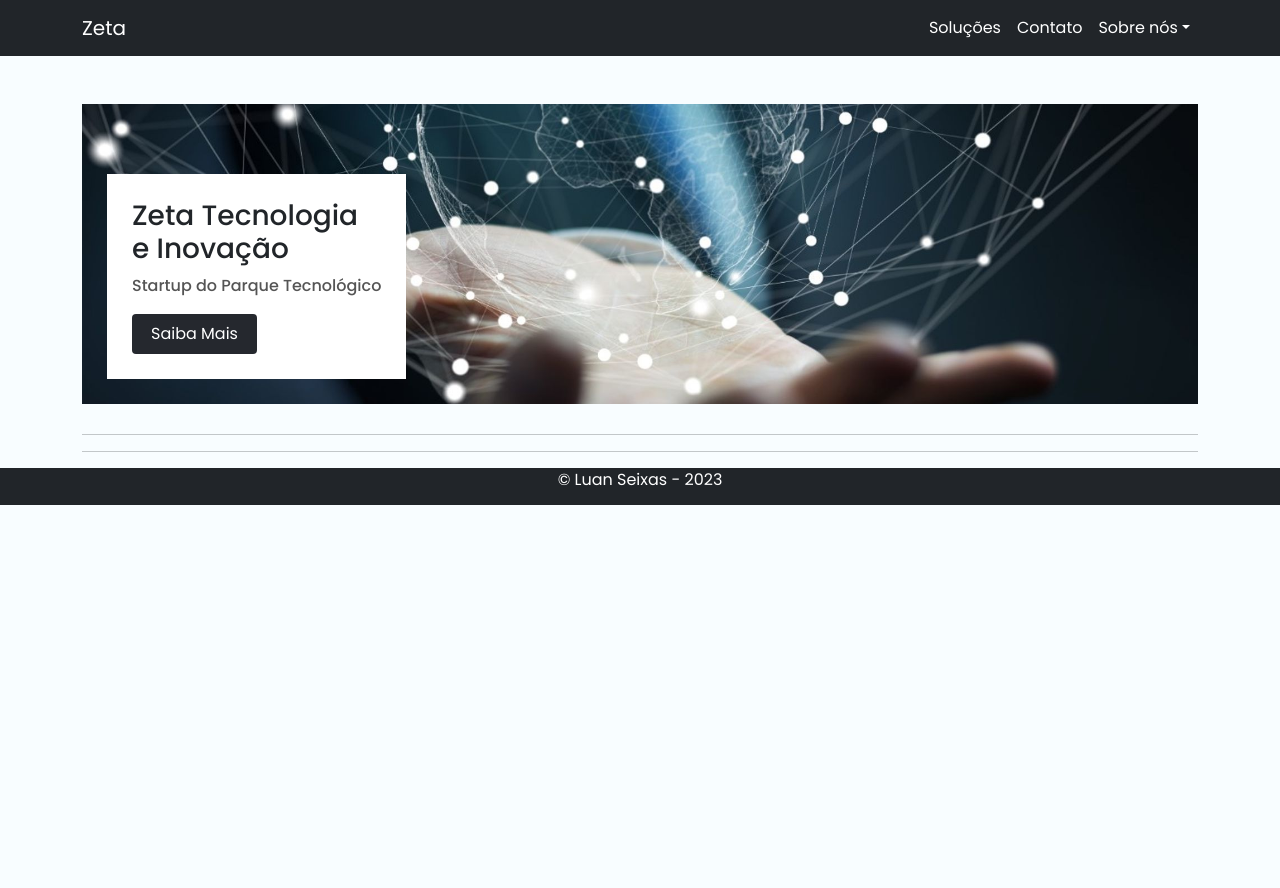
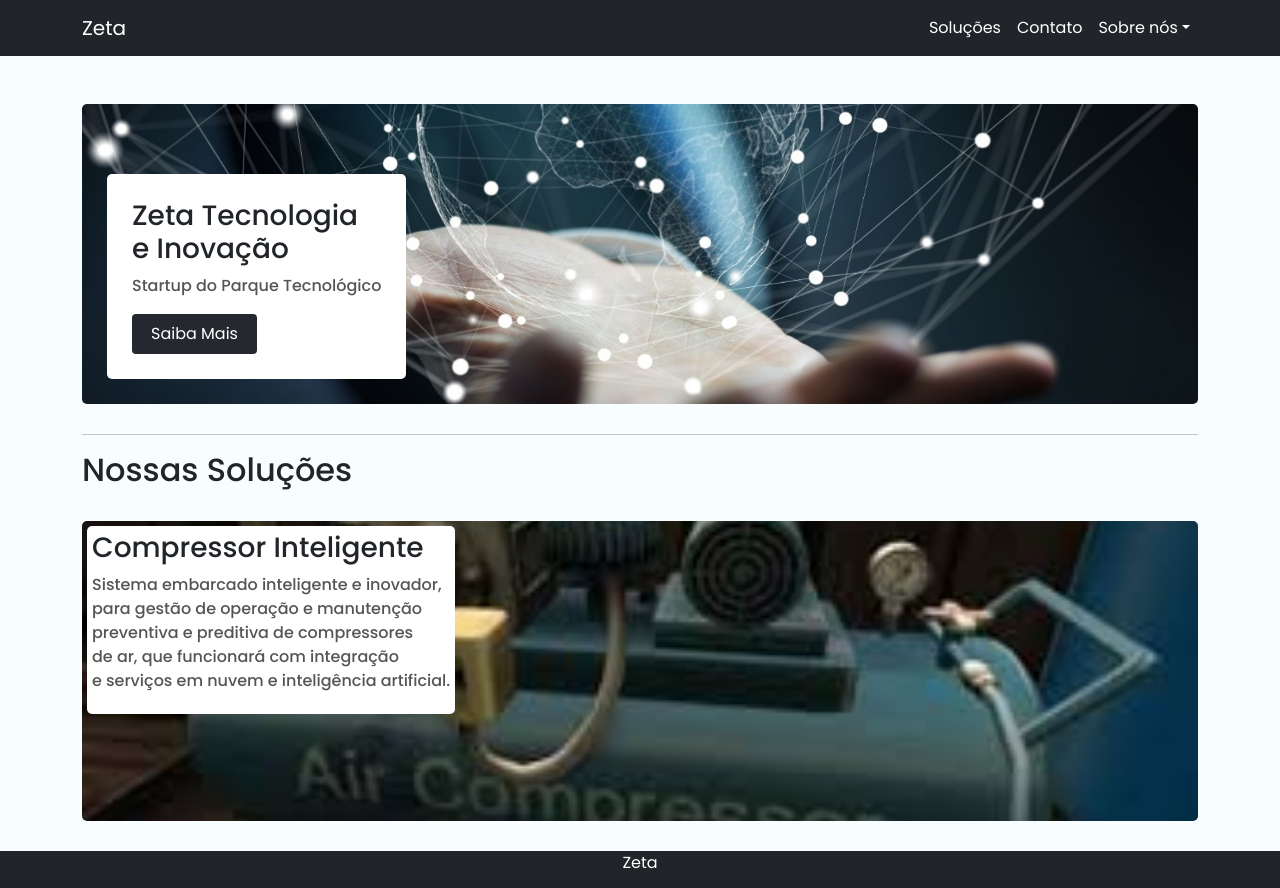
Before and after one commit to seixasluan/frontend-zeta, a React (Vite) app: page /solucoes in a window 1280 px wide. Before the commit the page ends 800 px from the top, so only its background shows below. Built offline with nearby package versions, Linux system fonts and the light colour scheme.

Commit message:
ajusting

```diff
--- a/src/pages/Contato.tsx
+++ b/src/organisms/Contato/Contato.tsx
@@ -1,11 +1,12 @@
 import { useState } from 'react';
-import { Col, Button, Modal, ModalBody, ModalFooter, ModalHeader,  Form, FormGroup, Input, Label } from 'reactstrap';
+import { Col, Button, Modal, ModalBody, ModalFooter, ModalHeader, Form, FormGroup, Input, Label } from 'reactstrap';
 
 const Contato = () => {
 
     function sendMesage() {
         const [modal, setModal] = useState(false);
         const toggle = () => setModal(!modal);
+
         return (
             <div className="container contato">
                 <Form>
@@ -18,6 +19,7 @@ const Contato = () => {
                             id='Name'
                             name='Name'
                             placeholder='Ex: Jõao da Silva'
+                            required={true}
                         />
                     </FormGroup>
                     <FormGroup>
@@ -29,6 +31,7 @@ const Contato = () => {
                             name="Email"
                             placeholder="exemplo@exemplo.com"
                             type="email"
+                            required={true}
                         />
                     </FormGroup>
                     <FormGroup>
@@ -40,6 +43,7 @@ const Contato = () => {
                             name="Telephone"
                             placeholder="Ex: +55 (12) 99999-9999"
                             type="tel"
+                            required={true}
                         />
                     </FormGroup>
                     <FormGroup row>
@@ -52,6 +56,7 @@ const Contato = () => {
                                 name="TextArea"
                                 placeholder="Menssagem que deseja enviar."
                                 type="textarea"
+                                required={true}
                             />
                         </Col>
                     </FormGroup>
@@ -63,7 +68,7 @@ const Contato = () => {
                             <Modal isOpen={modal} toggle={toggle}>
                                 <ModalHeader toggle={toggle}>Menssagem Enviada!</ModalHeader>
                                 <ModalBody>
-                                        Sua mensagem foi enviada com sucesso!
+                                    Sua mensagem foi enviada com sucesso! <br />
                                 </ModalBody>
                                 <ModalFooter>
                                     <Button color="primary" onClick={toggle}>
@@ -75,7 +80,8 @@ const Contato = () => {
                     </FormGroup>
                 </Form>
             </div>
-    )};
+        )
+    };
     //@ts-ignore
     return sendMesage();
 }
--- a/src/organisms/Footer/index.tsx
+++ b/src/organisms/Footer/Footer.tsx
@@ -2,7 +2,7 @@ const Footer = () => {
     return(
 
      <div className='footer-block bg-dark position-relative'>
-        <footer className="">© Luan Seixas - 2023</footer>
+        <footer className="">Zeta</footer>
      </div>
 
 )}
--- a/src/organisms/Main/Main.tsx
+++ b/src/organisms/Main/Main.tsx
@@ -8,10 +8,9 @@ const Main = () => {
                     <div className="main-image-info">
                         <h3>Zeta Tecnologia <br/> e Inovação</h3>
                         <p className="secondary-color">Startup do Parque Tecnológico</p>
-                        <a href="sobre-nos" className="btn">Saiba Mais</a>
+                        <a href="quem-somos" className="btn">Saiba Mais</a>
                     </div>
                 </div>
-                <hr />
                 <hr />
             </div>
         </section>
--- a/src/pages/ErrorPage.tsx
+++ b/src/pages/ErrorPage.tsx
@@ -1,11 +1,8 @@
-import React from "react";
-
 const ErrorPage = () => {
     return (
         <div className="container">
             <h2>Error 404!</h2>
             <p>Essa página não existe ou não foi encontrada!</p>
-
         </div>
     );
 };
--- a/src/pages/Home.tsx
+++ b/src/pages/Home.tsx
@@ -1,5 +1,5 @@
-import Header from "../organisms/Header";
-import Footer from "../organisms/Footer";
+import Header from "../organisms/Header/Header";
+import Footer from "../organisms/Footer/Footer";
 import Main from "../organisms/Main/Main";
 import { Outlet } from "react-router-dom";
 
--- /dev/null
+++ b/src/pages/SobreNos.tsx
@@ -0,0 +1,17 @@
+import React from 'react'
+import Footer from '../organisms/Footer/Footer';
+import Header from '../organisms/Header/Header'
+
+const SobreNos = () => {
+  return (
+    <>
+        <Header />
+        <div className='container'>
+
+        </div>
+        <Footer />
+    </>
+  );
+}
+
+export default SobreNos
--- /dev/null
+++ b/src/pages/Solucoes.tsx
@@ -0,0 +1,22 @@
+import React from 'react';
+
+const Solucoes = () => {
+  return (
+    <section className='container' id='main-image-container'>
+        <h2>Nossas Soluções</h2> <br />
+        <div className='about-image center-image'>
+            <div className='about-image-info'>
+                <h3>Compressor Inteligente</h3>
+                <p className="secondary-color2">
+                    Sistema embarcado inteligente e inovador,<br /> para gestão de operação
+                    e manutenção <br /> preventiva e preditiva de compressores <br /> de ar,
+                    que funcionará com integração <br />e serviços em nuvem
+                    e inteligência artificial.
+                </p>
+            </div>
+        </div>
+    </section>
+  );
+};
+
+export default Solucoes;
--- a/src/styles/global.ts
+++ b/src/styles/global.ts
@@ -66,19 +66,22 @@ const globalStyle = createGlobalStyle`
 
  .main-image{
       height: 300px;
+      border-radius: 5px;
       background-image: url('./src/assets/banner.jpg');
       margin-bottom: 30px;
       position: relative;
  }
- .main-image2{
+ .about-image{
       height: 300px;
-      background-image: url('./src/assets/form.svg');
+      border-radius: 5px;
+      background-image: url('./src/assets/compressor.jfif');
       margin-bottom: 30px;
       position: relative;
  }
 
  .main-image-info{
       background-color: #fff;
+      border-radius: 5px;
       font-weight: 500;
       padding: 25px;
       position: absolute;
@@ -86,6 +89,20 @@ const globalStyle = createGlobalStyle`
       bottom: 25px;
  }
 
+ .about-image-info{
+   background-color: #fff;
+   border-radius: 5px;
+   font-weight: 500;
+   padding: 5px;
+   position: absolute;
+   left: 5px;
+   top: 5px;
+}
+
+ .secondary-color2{
+   color: #555;
+}
+
 `
 
 export default globalStyle;
```
Also changed, not shown: src/main.tsx (+12 -10 lines), src/assets/compressor.jfif (added), src/organisms/Header/Header.tsx (renamed from src/organisms/Header/index.tsx). Lines whose indentation alone changed are shown as unchanged.
